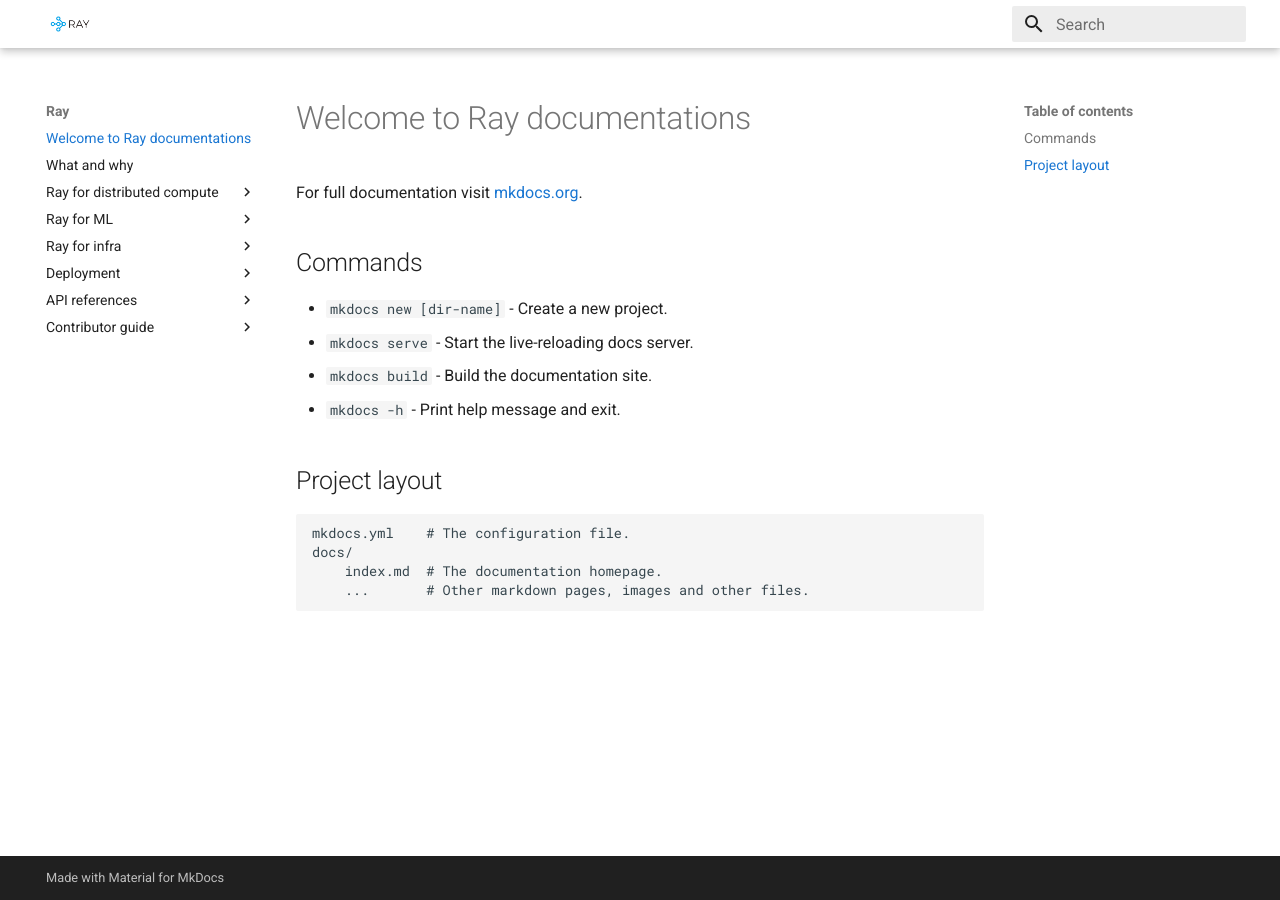
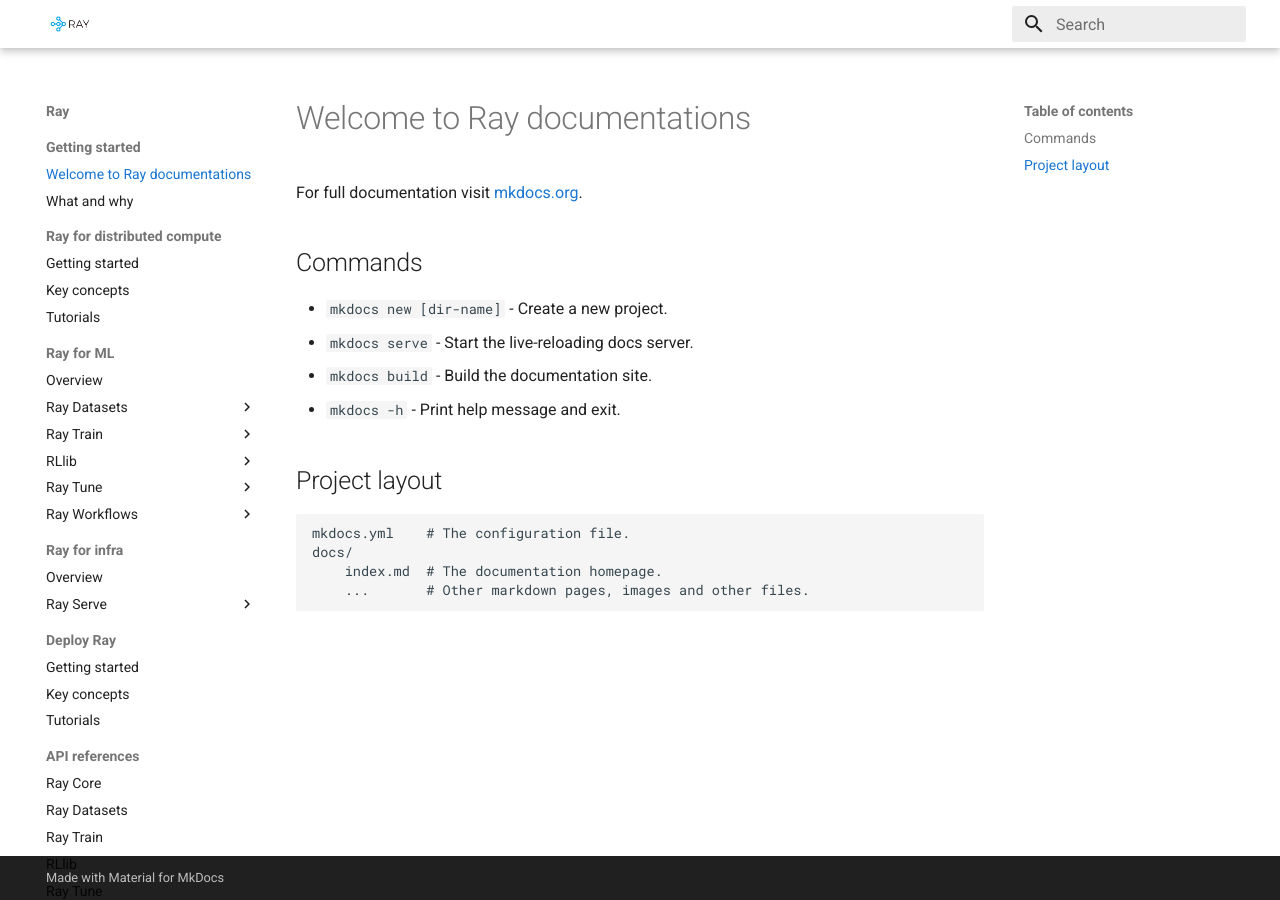
Before and after one commit to ray-project/q4-2021-docs-hackathon, an MkDocs documentation site: the page built from docs/index.md, in a window 1280 px wide. Built offline with MkDocs 1.6.1 and Material for MkDocs 9.7.7, drawn with Linux system fonts in a browser that asks for light colours.

Commit message:
Add sections to left nav

```diff
--- a/mkdocs.yml
+++ b/mkdocs.yml
@@ -6,54 +6,57 @@ theme:
   palette:
     primary: white
     accent: blue
+  features:
+    - navigation.sections
 extra_css:
     - stylesheets/extra.css
 nav:
+  - Getting started:
     - 'Welcome to Ray documentations': index.md
     - 'What and why': what-and-why/what-and-why-ray.md
-    - 'Ray for distributed compute':
-      - 'Getting started': ray-distributed-compute/getting-started.md
-      - 'Key concepts': ray-distributed-compute/key-concepts.md
-      - 'Tutorials': ray-distributed-compute/tutorials.md
-    - 'Ray for ML':
-      - 'Overview': ray-ml/overview.md
-      - 'Ray Datasets':
-        - 'Getting started': ray-ml/ray-datasets/getting-started.md
-        - 'Key concepts': ray-ml/ray-datasets/key-concepts.md
-        - 'Tutorials': ray-ml/ray-datasets/tutorials.md
-      - 'Ray Train':
-        - 'Getting started': ray-ml/ray-train/getting-started.md
-        - 'Key concepts': ray-ml/ray-train/key-concepts.md
-        - 'Tutorials': ray-ml/ray-train/tutorials.md
-      - 'RLlib':
-        - 'Getting started': ray-ml/ray-rllib/getting-started.md
-        - 'Key concepts': ray-ml/ray-rllib/key-concepts.md
-        - 'Tutorials': ray-ml/ray-rllib/tutorials.md
-      - 'Ray Tune':
-        - 'Getting started': ray-ml/ray-tune/getting-started.md
-        - 'Key concepts': ray-ml/ray-tune/key-concepts.md
-        - 'Tutorials': ray-ml/ray-tune/tutorials.md
-      - 'Ray Workflows':
-        - 'Getting started': ray-ml/ray-workflows/getting-started.md
-        - 'Key concepts': ray-ml/ray-workflows/key-concepts.md
-        - 'Tutorials': ray-ml/ray-workflows/tutorials.md
-    - 'Ray for infra':
-      - 'Overview': ray-infra/overview.md
-      - 'Ray Serve':
-        - 'Getting started': ray-infra/ray-serve/getting-started.md
-        - 'Key concepts': ray-infra/ray-serve/key-concepts.md
-        - 'Tutorials': ray-infra/ray-serve/tutorials.md
-    - 'Deployment':
-      - 'Getting started': ray-deployment/getting-started.md
-      - 'Key concepts': ray-deployment/key-concepts.md
-      - 'Tutorials': ray-deployment/tutorials.md
-    - 'API references':
-      - 'Ray Core': api-references/ray-core.md
-      - 'Ray Datasets': api-references/ray-datasets.md
-      - 'Ray Train': api-references/ray-train.md
-      - 'RLlib': api-references/ray-rllib.md
-      - 'Ray Tune': api-references/ray-tune.md
-      - 'Ray Workflows': api-references/ray-workflows.md
-      - 'Ray Serve': api-references/ray-serve.md
-    - 'Contributor guide':
-      - 'Getting involved / Contributing': contributor-guide/getting-involved.md
+  - Ray for distributed compute:
+    - 'Getting started': ray-distributed-compute/getting-started.md
+    - 'Key concepts': ray-distributed-compute/key-concepts.md
+    - 'Tutorials': ray-distributed-compute/tutorials.md
+  - Ray for ML:
+    - 'Overview': ray-ml/overview.md
+    - 'Ray Datasets':
+      - 'Getting started': ray-ml/ray-datasets/getting-started.md
+      - 'Key concepts': ray-ml/ray-datasets/key-concepts.md
+      - 'Tutorials': ray-ml/ray-datasets/tutorials.md
+    - 'Ray Train':
+      - 'Getting started': ray-ml/ray-train/getting-started.md
+      - 'Key concepts': ray-ml/ray-train/key-concepts.md
+      - 'Tutorials': ray-ml/ray-train/tutorials.md
+    - 'RLlib':
+      - 'Getting started': ray-ml/ray-rllib/getting-started.md
+      - 'Key concepts': ray-ml/ray-rllib/key-concepts.md
+      - 'Tutorials': ray-ml/ray-rllib/tutorials.md
+    - 'Ray Tune':
+      - 'Getting started': ray-ml/ray-tune/getting-started.md
+      - 'Key concepts': ray-ml/ray-tune/key-concepts.md
+      - 'Tutorials': ray-ml/ray-tune/tutorials.md
+    - 'Ray Workflows':
+      - 'Getting started': ray-ml/ray-workflows/getting-started.md
+      - 'Key concepts': ray-ml/ray-workflows/key-concepts.md
+      - 'Tutorials': ray-ml/ray-workflows/tutorials.md
+  - Ray for infra:
+    - 'Overview': ray-infra/overview.md
+    - 'Ray Serve':
+      - 'Getting started': ray-infra/ray-serve/getting-started.md
+      - 'Key concepts': ray-infra/ray-serve/key-concepts.md
+      - 'Tutorials': ray-infra/ray-serve/tutorials.md
+  - Deploy Ray:
+    - 'Getting started': ray-deployment/getting-started.md
+    - 'Key concepts': ray-deployment/key-concepts.md
+    - 'Tutorials': ray-deployment/tutorials.md
+  - API references:
+    - 'Ray Core': api-references/ray-core.md
+    - 'Ray Datasets': api-references/ray-datasets.md
+    - 'Ray Train': api-references/ray-train.md
+    - 'RLlib': api-references/ray-rllib.md
+    - 'Ray Tune': api-references/ray-tune.md
+    - 'Ray Workflows': api-references/ray-workflows.md
+    - 'Ray Serve': api-references/ray-serve.md
+  - Contributor guide:
+    - 'Getting involved / Contributing': contributor-guide/getting-involved.md
```
